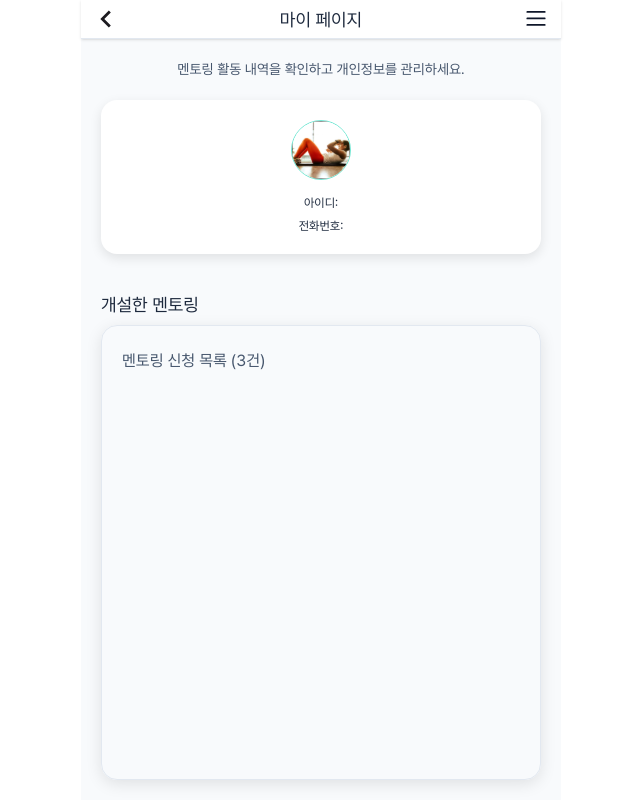
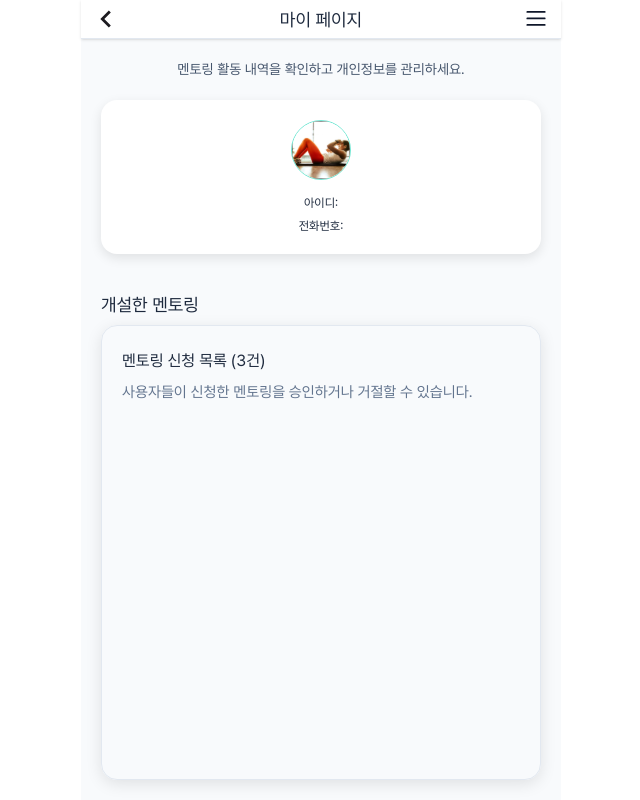
Before and after one commit to woowacourse-teams/2025-Fit-toring, a React app in the folder frontend/: page /my-page/created-mentoring in a window 1280 px wide. Shown: the whole page, without its empty margins (319-959 px from the left). Built offline with nearby package versions, Linux system fonts and the light colour scheme.

Commit message:
feat: CreatedMentoring 컴포넌트에 설명 추가 #192

```diff
--- a/frontend/src/pages/myPage/components/CreatedMentoring/CreatedMentoring.tsx
+++ b/frontend/src/pages/myPage/components/CreatedMentoring/CreatedMentoring.tsx
@@ -48,6 +48,9 @@ function CreatedMentoring() {
         <StyledSubTitle>
           멘토링 신청 목록 ({MENTORING_APPLICATIONS.length}건)
         </StyledSubTitle>
+        <StyledDescription>
+          사용자들이 신청한 멘토링을 승인하거나 거절할 수 있습니다.
+        </StyledDescription>
       </StyledWrapper>
     </StyledContainer>
   );
@@ -84,6 +87,11 @@ const StyledWrapper = styled.div`
 `;
 
 const StyledSubTitle = styled.h3`
-  color: ${({ theme }) => theme.FONT.B03};
+  color: ${({ theme }) => theme.FONT.B01};
   ${({ theme }) => theme.TYPOGRAPHY.LB4_R}
 `;
+
+const StyledDescription = styled.p`
+  color: ${({ theme }) => theme.FONT.B04};
+  ${({ theme }) => theme.TYPOGRAPHY.B1_R}
+`;
```
